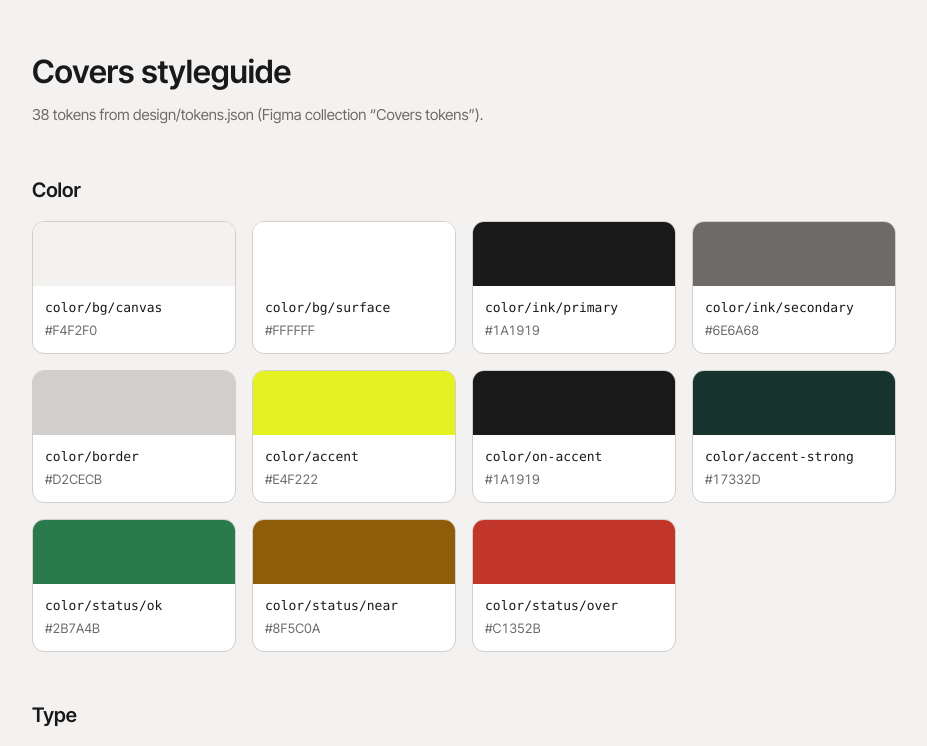
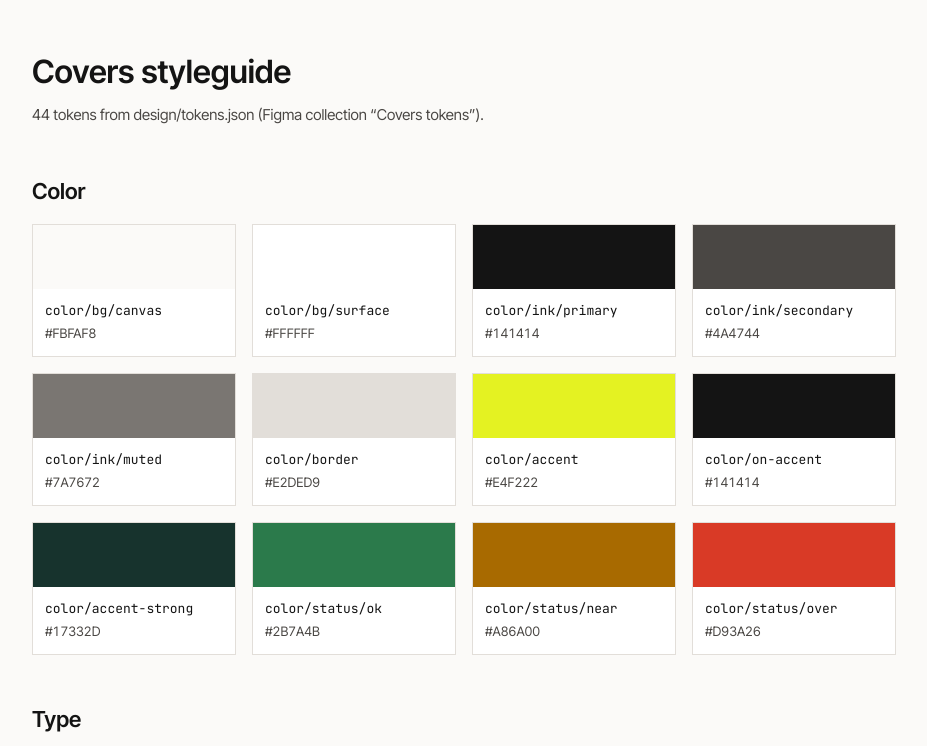
Before and after one commit to coDickerson/covers-demo, a Next.js app in the folder apps/web/: page /styleguide in a window 1280 px wide. Shown: the top 746 px of the page, without its empty margins (176-1103 px from the left). Built offline with nearby package versions, Linux system fonts and the light colour scheme.

Commit message:
Tokens: storyboard Ledger look (palette, square corners, mono font, new type sizes); decisions: Nov 10 deadline, 3-min video, storyboard leads

```diff
--- a/apps/web/app/layout.tsx
+++ b/apps/web/app/layout.tsx
@@ -1,8 +1,9 @@
 import type { Metadata } from 'next';
-import { Inter_Tight } from 'next/font/google';
+import { Inter_Tight, JetBrains_Mono } from 'next/font/google';
 import './globals.css';
 
 const interTight = Inter_Tight({ subsets: ['latin'], variable: '--font-inter-tight', display: 'swap' });
+const jetbrainsMono = JetBrains_Mono({ subsets: ['latin'], variable: '--font-jetbrains-mono', display: 'swap' });
 
 export const metadata: Metadata = {
   title: 'Covers',
@@ -11,7 +12,7 @@ export const metadata: Metadata = {
 
 export default function RootLayout({ children }: { children: React.ReactNode }) {
   return (
-    <html lang="en" className={interTight.variable}>
+    <html lang="en" className={`${interTight.variable} ${jetbrainsMono.variable}`}>
       <body>{children}</body>
     </html>
   );
--- a/apps/web/lib/tokens.ts
+++ b/apps/web/lib/tokens.ts
@@ -1,24 +1,30 @@
 // GENERATED by design/tokens-pull.mjs from design/tokens.json. Do not edit; change Figma and run pnpm tokens:pull.
 export const tokens = {
-  "color/bg/canvas": "#F4F2F0",
+  "color/bg/canvas": "#FBFAF8",
   "color/bg/surface": "#FFFFFF",
-  "color/ink/primary": "#1A1919",
-  "color/ink/secondary": "#6E6A68",
-  "color/border": "#D2CECB",
+  "color/ink/primary": "#141414",
+  "color/ink/secondary": "#4A4744",
+  "color/ink/muted": "#7A7672",
+  "color/border": "#E2DED9",
   "color/accent": "#E4F222",
-  "color/on-accent": "#1A1919",
+  "color/on-accent": "#141414",
   "color/accent-strong": "#17332D",
   "color/status/ok": "#2B7A4B",
-  "color/status/near": "#8F5C0A",
-  "color/status/over": "#C1352B",
+  "color/status/near": "#A86A00",
+  "color/status/over": "#D93A26",
   "type/family/sans": "Inter Tight",
+  "type/family/mono": "JetBrains Mono",
+  "type/size/micro": 11,
   "type/size/small": 13,
   "type/size/body": 15,
   "type/size/amount": 16,
-  "type/size/heading": 20,
+  "type/size/heading": 22,
+  "type/size/verdict": 26,
   "type/size/title": 32,
+  "type/size/display": 40,
   "type/weight/regular": 400,
   "type/weight/strong": 600,
+  "type/weight/bold": 700,
   "space/1": 4,
   "space/2": 8,
   "space/3": 12,
@@ -28,11 +34,11 @@ export const tokens = {
   "space/8": 32,
   "space/10": 40,
   "space/12": 48,
-  "radius/control": 6,
-  "radius/card": 12,
+  "radius/control": 0,
+  "radius/card": 0,
   "radius/pill": 999,
-  "size/capbar/height": 6,
-  "stamp/rotation": -6,
+  "size/capbar/height": 4,
+  "stamp/rotation": 0,
   "motion/duration/fast": 160,
   "motion/duration/base": 240,
   "motion/duration/slow": 480,
--- a/apps/web/styles/tokens.css
+++ b/apps/web/styles/tokens.css
@@ -1,25 +1,31 @@
 /* GENERATED by design/tokens-pull.mjs from design/tokens.json. Do not edit; change Figma and run pnpm tokens:pull. */
 
 :root {
-  --color-bg-canvas: #F4F2F0;
+  --color-bg-canvas: #FBFAF8;
   --color-bg-surface: #FFFFFF;
-  --color-ink-primary: #1A1919;
-  --color-ink-secondary: #6E6A68;
-  --color-border: #D2CECB;
+  --color-ink-primary: #141414;
+  --color-ink-secondary: #4A4744;
+  --color-ink-muted: #7A7672;
+  --color-border: #E2DED9;
   --color-accent: #E4F222;
-  --color-on-accent: #1A1919;
+  --color-on-accent: #141414;
   --color-accent-strong: #17332D;
   --color-status-ok: #2B7A4B;
-  --color-status-near: #8F5C0A;
-  --color-status-over: #C1352B;
+  --color-status-near: #A86A00;
+  --color-status-over: #D93A26;
   --type-family-sans: "Inter Tight", ui-sans-serif, system-ui, sans-serif;
+  --type-family-mono: "JetBrains Mono", ui-monospace, SFMono-Regular, Menlo, monospace;
+  --type-size-micro: 11px;
   --type-size-small: 13px;
   --type-size-body: 15px;
   --type-size-amount: 16px;
-  --type-size-heading: 20px;
+  --type-size-heading: 22px;
+  --type-size-verdict: 26px;
   --type-size-title: 32px;
+  --type-size-display: 40px;
   --type-weight-regular: 400;
   --type-weight-strong: 600;
+  --type-weight-bold: 700;
   --space-1: 4px;
   --space-2: 8px;
   --space-3: 12px;
@@ -29,11 +35,11 @@
   --space-8: 32px;
   --space-10: 40px;
   --space-12: 48px;
-  --radius-control: 6px;
-  --radius-card: 12px;
+  --radius-control: 0px;
+  --radius-card: 0px;
   --radius-pill: 999px;
-  --size-capbar-height: 6px;
-  --stamp-rotation: -6deg;
+  --size-capbar-height: 4px;
+  --stamp-rotation: 0deg;
   --motion-duration-fast: 160ms;
   --motion-duration-base: 240ms;
   --motion-duration-slow: 480ms;
@@ -43,27 +49,33 @@
 
 @theme {
   --color-*: initial;
-  --color-bg-canvas: #F4F2F0;
+  --color-bg-canvas: #FBFAF8;
   --color-bg-surface: #FFFFFF;
-  --color-ink-primary: #1A1919;
-  --color-ink-secondary: #6E6A68;
-  --color-border: #D2CECB;
+  --color-ink-primary: #141414;
+  --color-ink-secondary: #4A4744;
+  --color-ink-muted: #7A7672;
+  --color-border: #E2DED9;
   --color-accent: #E4F222;
-  --color-on-accent: #1A1919;
+  --color-on-accent: #141414;
   --color-accent-strong: #17332D;
   --color-status-ok: #2B7A4B;
-  --color-status-near: #8F5C0A;
-  --color-status-over: #C1352B;
+  --color-status-near: #A86A00;
+  --color-status-over: #D93A26;
   --font-sans: var(--font-inter-tight), "Inter Tight", ui-sans-serif, system-ui, sans-serif;
+  --font-mono: var(--font-jetbrains-mono), "JetBrains Mono", ui-monospace, SFMono-Regular, Menlo, monospace;
+  --text-micro: 11px;
   --text-small: 13px;
   --text-body: 15px;
   --text-amount: 16px;
-  --text-heading: 20px;
+  --text-heading: 22px;
+  --text-verdict: 26px;
   --text-title: 32px;
+  --text-display: 40px;
   --font-weight-regular: 400;
   --font-weight-strong: 600;
-  --radius-control: 6px;
-  --radius-card: 12px;
+  --font-weight-bold: 700;
+  --radius-control: 0px;
+  --radius-card: 0px;
   --radius-pill: 999px;
   --ease-standard: cubic-bezier(0.2, 0, 0, 1);
   --spacing: 4px;
```
Also changed, not shown: 3 other files (tests, documents, lock files or other folders).
